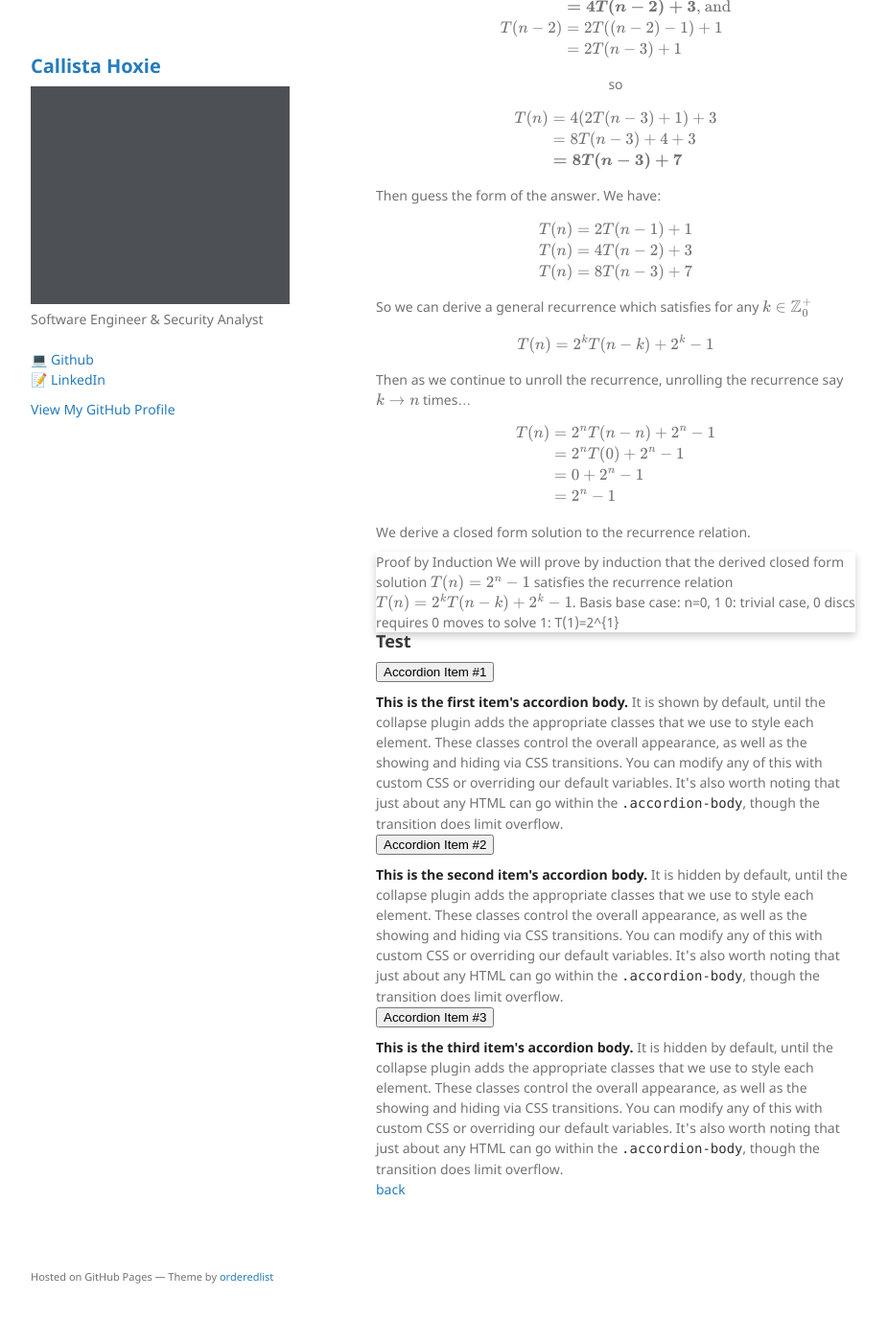
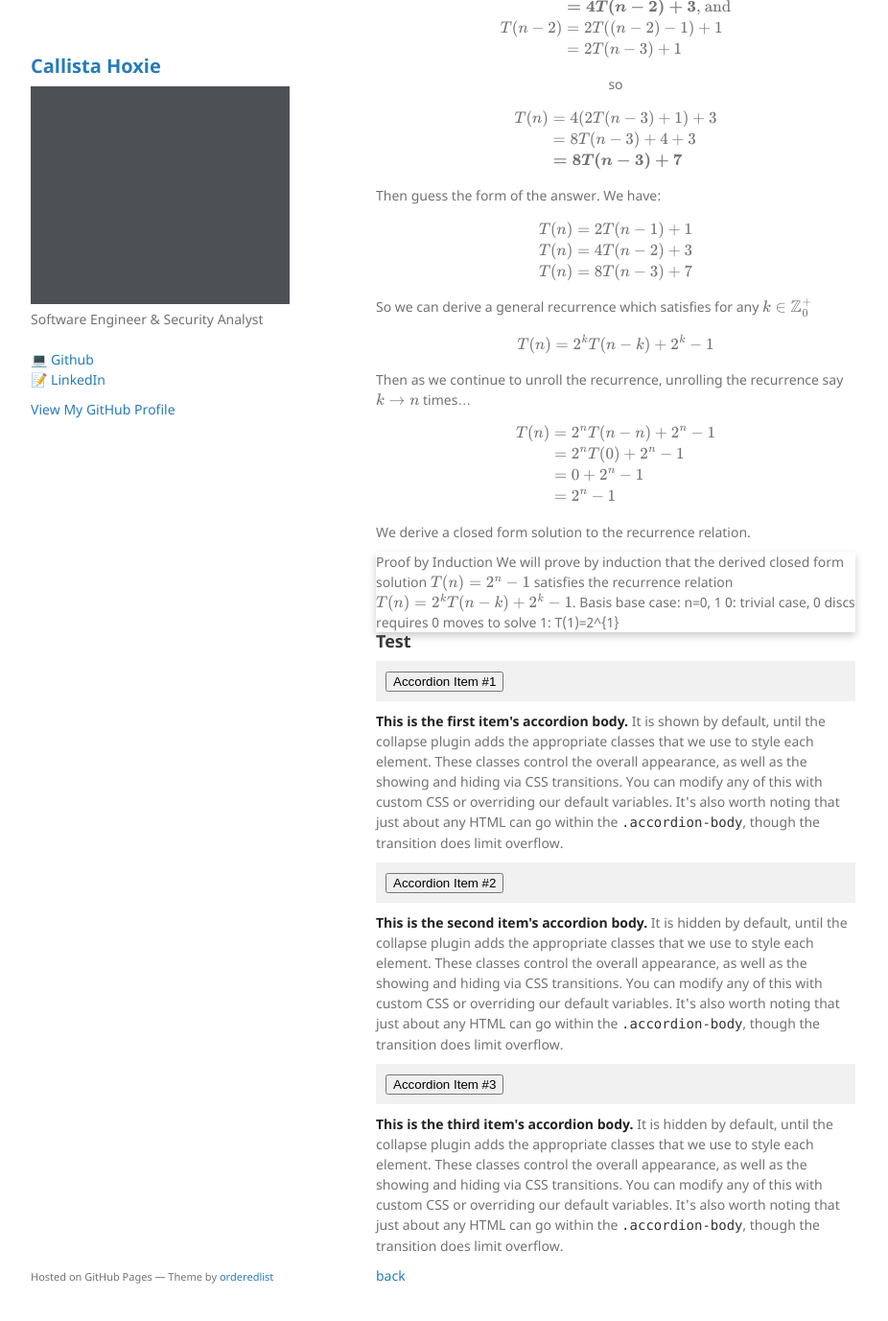
Before and after one commit to callistajosette/callistajosette.github.io, a Jekyll site: the page built from project-crease.md, in a window 1280 px wide and 1400 px high, scrolled down 627 px. Shown: the top 1377 px of the window at 96% size, without its empty margins (178-1104 px from the left). Built offline with Jekyll 4.4.1, drawn with Linux system fonts in a browser that asks for light colours; our own code applies the rules of GitHub Pages for plain Markdown files.

Commit message:
Update style.scss

```diff
--- a/assets/css/style.scss
+++ b/assets/css/style.scss
@@ -39,3 +39,32 @@ table {
 td {
     border: none;
 }
+
+//try add accordion styling
+.accordion {
+  width: 100%;
+}
+
+.accordion-item {
+  margin-bottom: 10px;
+}
+
+.accordion-input {
+  display: none;
+}
+
+.accordion-header {
+  background-color: #f1f1f1;
+  padding: 10px;
+  cursor: pointer;
+  display: block;
+}
+
+.accordion-content {
+  display: none;
+  padding: 10px;
+}
+
+.accordion-input:checked + .accordion-header + .accordion-content {
+  display: block;
+}
```
